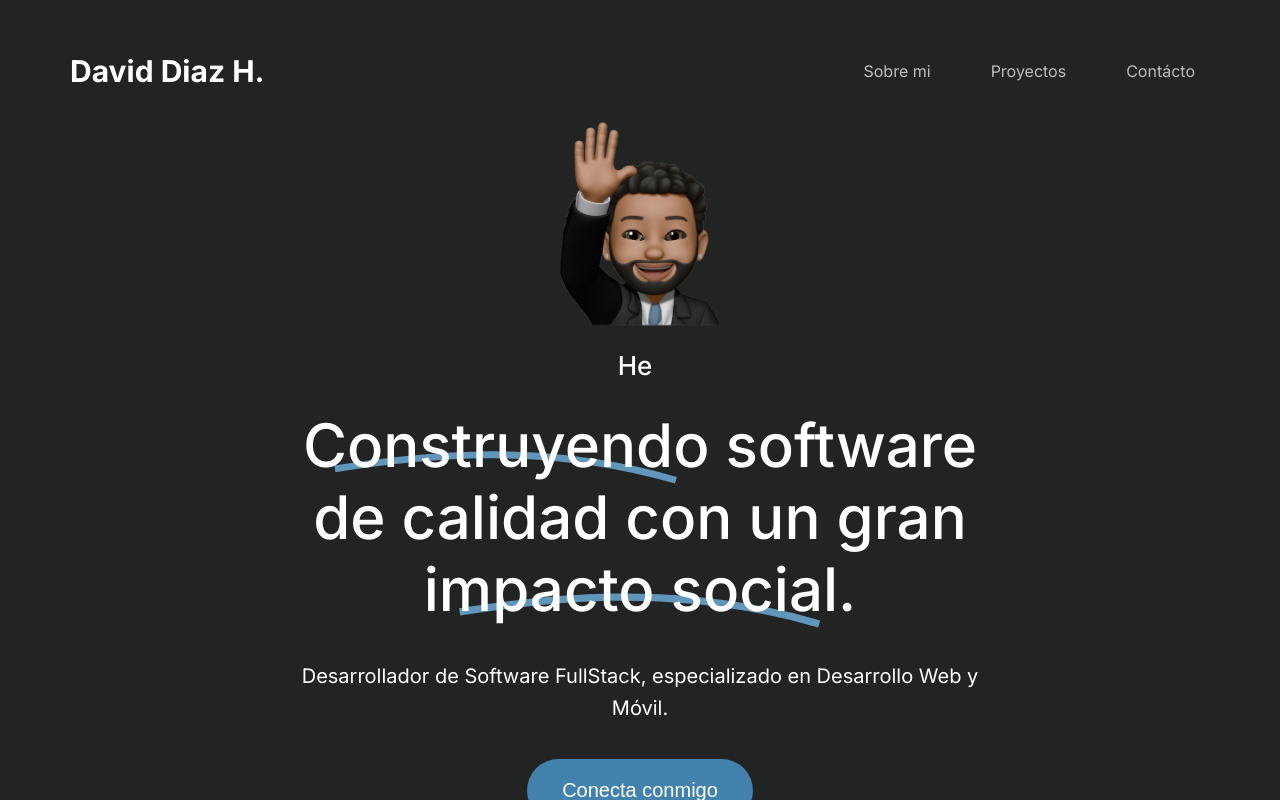
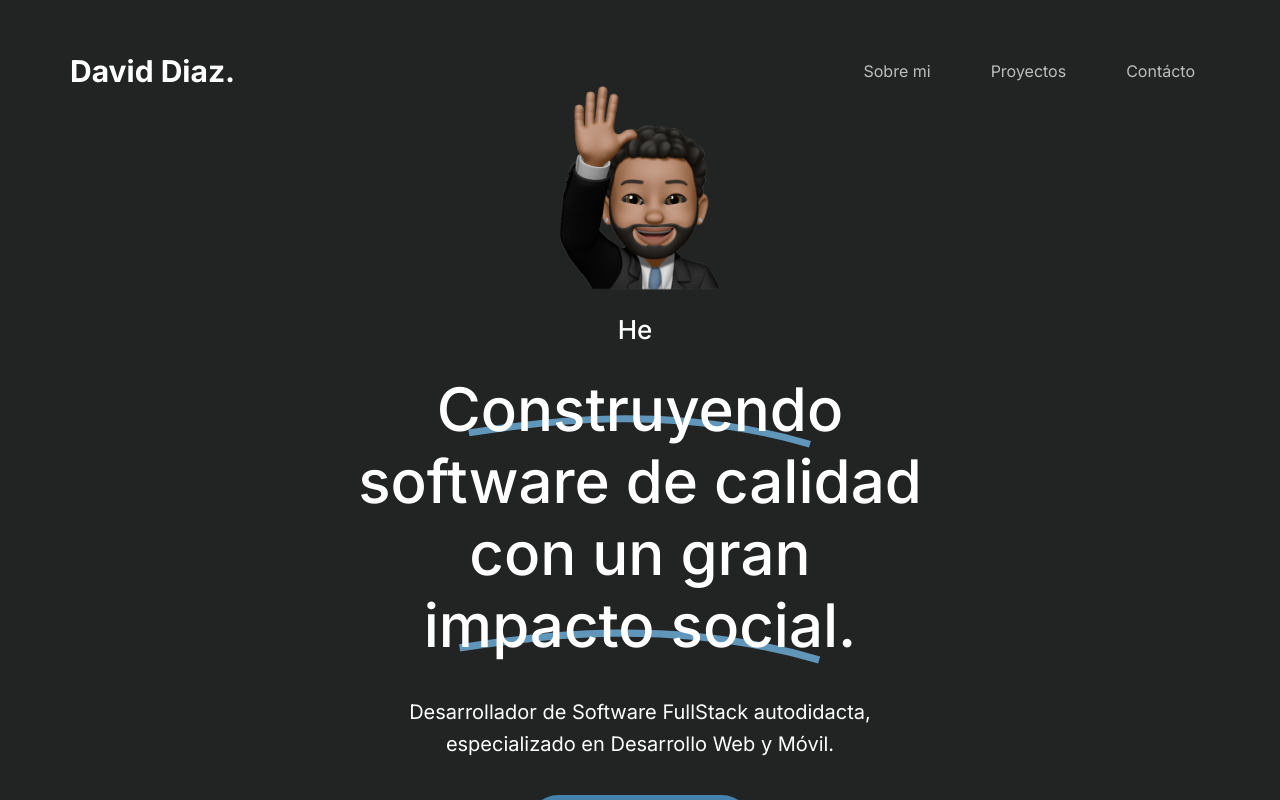
Before and after one commit to daviddiazh/portfolio, a Next.js app: page / in a window 1280 px wide. Built offline with nearby package versions, Linux system fonts and the light colour scheme.

Commit message:
fix: responsive design on tablet fixed

```diff
--- a/src/components/Navbar/index.tsx
+++ b/src/components/Navbar/index.tsx
@@ -6,7 +6,7 @@ export const Navbar = () => {
 
   return (
     <div className={styles.main_container}>
-      <Link href='/'><h1 className={styles.title}>David Diaz H.</h1></Link>
+      <Link href='/'><h1 className={styles.title}>David Diaz.</h1></Link>
 
       <div className={styles.links_container}>
         {/* <a className={styles.link} onClick={() => navigate('/about')}>Sobre mi</a> */}
--- a/src/modules/PresentationHome/index.tsx
+++ b/src/modules/PresentationHome/index.tsx
@@ -26,7 +26,7 @@ export default function PresentationHome () {
                 typewriter.typeString('Hey, soy David')
                   .pauseFor(2000)
                   .deleteAll()
-                  .typeString('de Medellin')
+                  .typeString('de Medellín')
                   .pauseFor(2000)
                   .deleteAll()
                   .typeString('Colombia')
@@ -45,7 +45,7 @@ export default function PresentationHome () {
           </div>
 
           <div className={styles.text2_container}>
-            <p className={styles.text2_description}>Desarrollador de Software FullStack. Especializado en Desarrollo Web y Móvil.</p>
+            <p className={styles.text2_description}>Desarrollador de Software FullStack autodidacta. Especializado en Desarrollo Web y Móvil.</p>
           </div>
 
           <div className={styles.avatar_container} style={{paddingTop: 35}}>
@@ -68,7 +68,7 @@ export default function PresentationHome () {
                 typewriter.typeString('Hey, soy David')
                   .pauseFor(2000)
                   .deleteAll()
-                  .typeString('de Medellin')
+                  .typeString('de Medellín')
                   .pauseFor(2000)
                   .deleteAll()
                   .typeString('Colombia')
@@ -86,8 +86,8 @@ export default function PresentationHome () {
             <p className={styles.text1_description}><span className={styles.display_line}>Construyendo</span> software de calidad con un gran <span className={styles.display_line}> impacto social.</span></p>
           </div>
 
-          <div style={{width: 720, paddingTop: 35}}>
-            <p style={{textAlign: 'center', fontSize: 20, fontWeight: 400, lineHeight: 1.6}}>Desarrollador de Software FullStack, especializado en Desarrollo Web y Móvil.</p>
+          <div className={styles.text2_container}>
+            <p className={styles.text2_description}>Desarrollador de Software FullStack autodidacta, especializado en Desarrollo Web y Móvil.</p>
           </div>
 
           <div className={styles.avatar_container} style={{paddingTop: 35}}>
--- a/src/modules/PresentationHome/styles.module.css
+++ b/src/modules/PresentationHome/styles.module.css
@@ -56,7 +56,7 @@
     padding-top: 35px;
 }
 
-.text2_container {
+.text2_description {
     text-align: center;
     font-size: 17px;
     font-weight: 400;
@@ -73,8 +73,41 @@
     cursor: pointer;
 }
 
-/* ----------------- Tablet or Desktop Started ----------------- */
+
+/* ----------------- Tablet Started ----------------- */
 @media (min-width: 495px) {
+    .main_container {
+        width: 100%;
+        height: min(100% - 200px);
+    }
+    .text1_container {
+        max-width: 580px;
+        padding-top: 20px;
+    }
+
+    .text1_description {
+        text-align: center;
+        font-size: 40px;
+        font-weight: 500;
+        line-height: 1.3;
+    }
+
+    .text2_container {
+        max-width: 580px;
+        padding-top: 35px;
+    }
+
+    .text2_description {
+        text-align: center;
+        font-size: 18px;
+        font-weight: 400;
+        line-height: 1.4;
+    }
+}
+
+
+/* ----------------- Desktop Started ----------------- */
+@media (min-width: 725px) {
     .main_container {
         height: min(100% - 142.5px);
         width: 100%;
@@ -119,7 +152,7 @@
         padding-top: 35px;
     }
 
-    .text2_container {
+    .text2_description {
         text-align: center;
         font-size: 20px;
         font-weight: 400;
```
